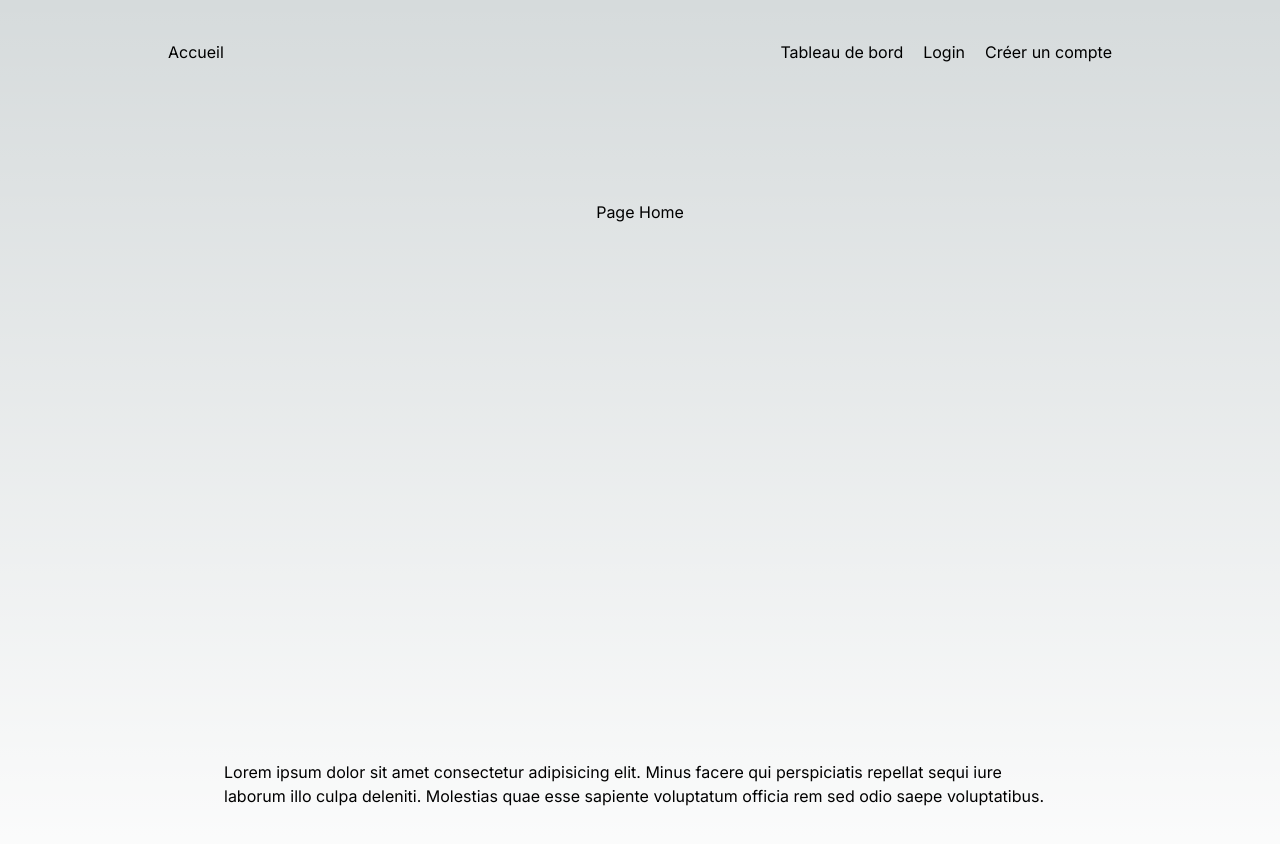
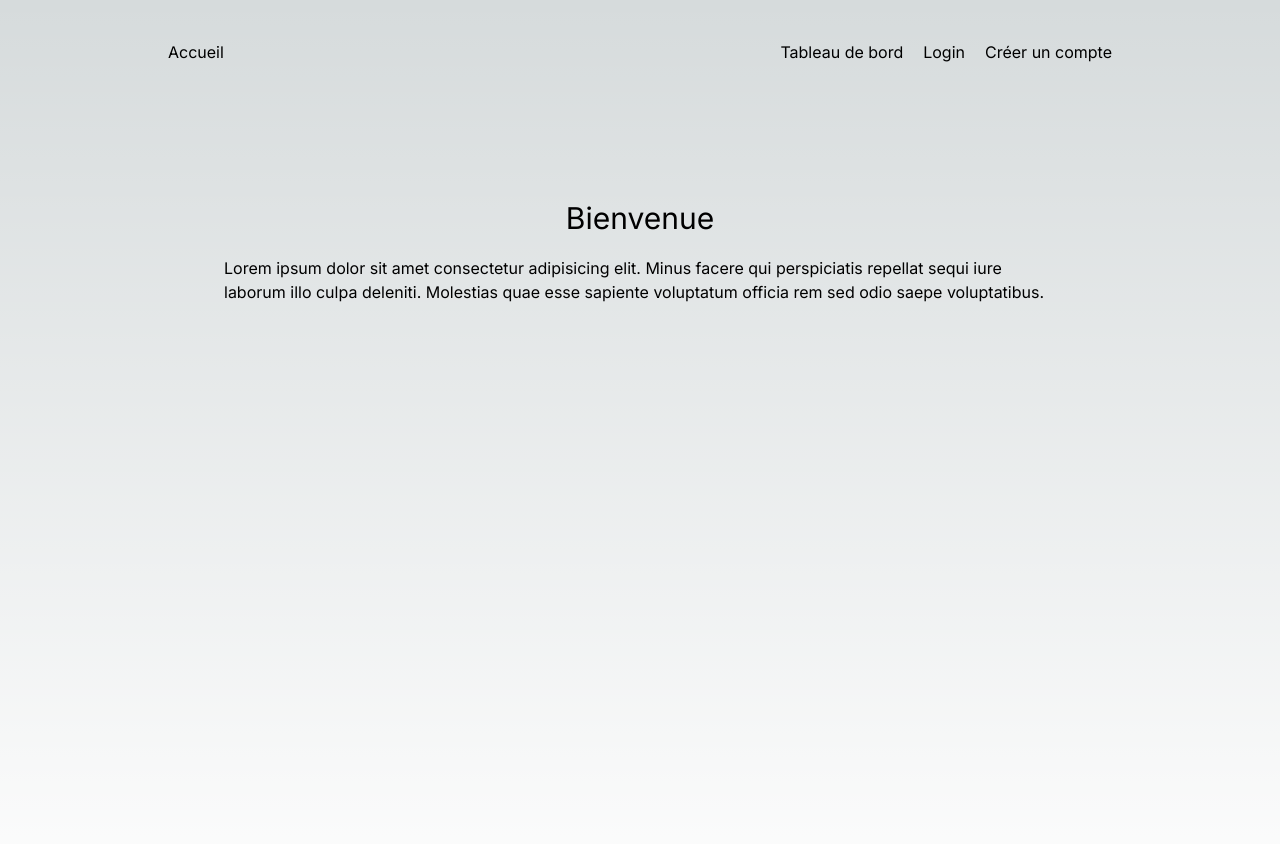
Before and after one commit to lapinRagnar/next14_next-authv4-mongoose-typescript, a Next.js app: page / in a window 1280 px wide. Shown: the top 844 px of the page. Built offline with nearby package versions, Linux system fonts and the light colour scheme; no server answers.

Commit message:
proteger la page dashboard si l'user n'est connecté on redirige vers /

```diff
--- a/src/app/dashboard/page.tsx
+++ b/src/app/dashboard/page.tsx
@@ -1,7 +1,19 @@
+import {getServerSession} from "next-auth"
+import { redirect } from "next/navigation"
 
-const Dashboard = () => {
+const Dashboard = async () => {
+
+  const session = await getServerSession()
+
+  if (!session) {
+    redirect("/");
+  }
+
   return (
-    <div>Dashboard</div>
+    <div className="flex min-h-screen flex-col items-center justify-start p-24">
+      <h1 className="text-3xl mb-5">Tableau de bord</h1>
+      <p>Lorem ipsum dolor sit amet consectetur adipisicing elit. Nobis, consequuntur. Recusandae aspernatur ducimus eligendi laborum asperiores explicabo itaque est rerum iure error iusto, eaque illo perspiciatis consectetur quisquam! Rerum, deserunt?</p>
+    </div>
   )
 }
 
--- a/src/app/page.tsx
+++ b/src/app/page.tsx
@@ -2,8 +2,8 @@ import Image from 'next/image'
 
 export default function Home() {
   return (
-    <main className="flex min-h-screen flex-col items-center justify-between p-24">
-      <h1>Page Home</h1>
+    <main className="flex min-h-screen flex-col items-center justify-start p-24">
+      <h1 className='text-3xl mb-5'>Bienvenue</h1>
       <p>Lorem ipsum dolor sit amet consectetur adipisicing elit. Minus facere qui perspiciatis repellat sequi iure laborum illo culpa deleniti. Molestias quae esse sapiente voluptatum officia rem sed odio saepe voluptatibus.</p>
     </main>
   )
```
